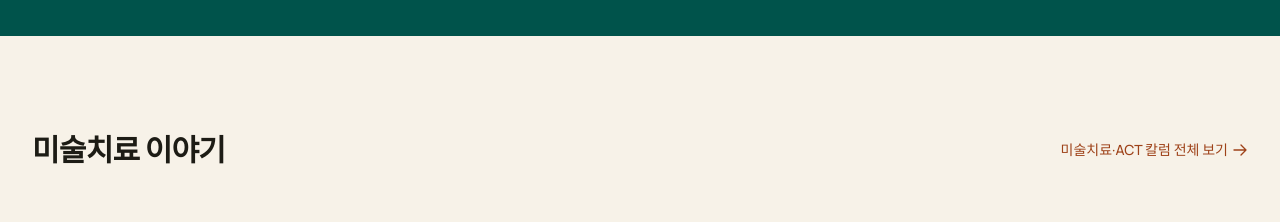
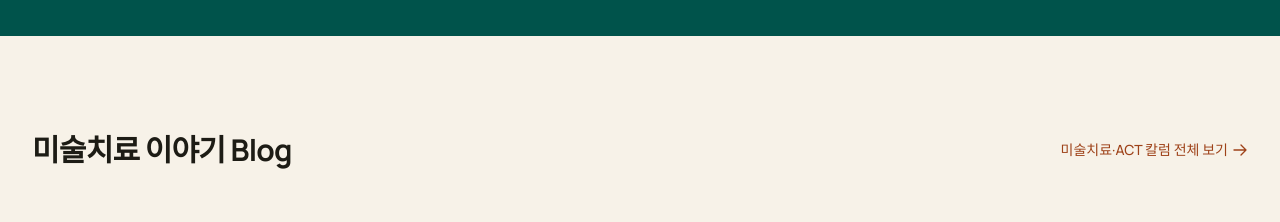
Before and after one commit to act-art-center/actartcenter.com, a Next.js app: page / in a window 1280 px wide. Shown: the part 8120-8342 px from the top of the page. Built offline with nearby package versions, Linux system fonts and the light colour scheme.

Commit message:
Label homepage art therapy stories as blog

```diff
--- a/src/components/sections/BlogPreview.tsx
+++ b/src/components/sections/BlogPreview.tsx
@@ -11,7 +11,7 @@ export function BlogPreview() {
     <SectionWrapper bg="cream">
       <Container>
         <div className="flex items-center justify-between mb-12 lg:mb-16">
-          <h2 className="text-2xl lg:text-3xl font-bold tracking-tight">미술치료 이야기</h2>
+          <h2 className="text-2xl lg:text-3xl font-bold tracking-tight">미술치료 이야기 Blog</h2>
           <Link
             href="/blog"
             aria-label="미술치료·ACT 칼럼 전체 보기"
```
